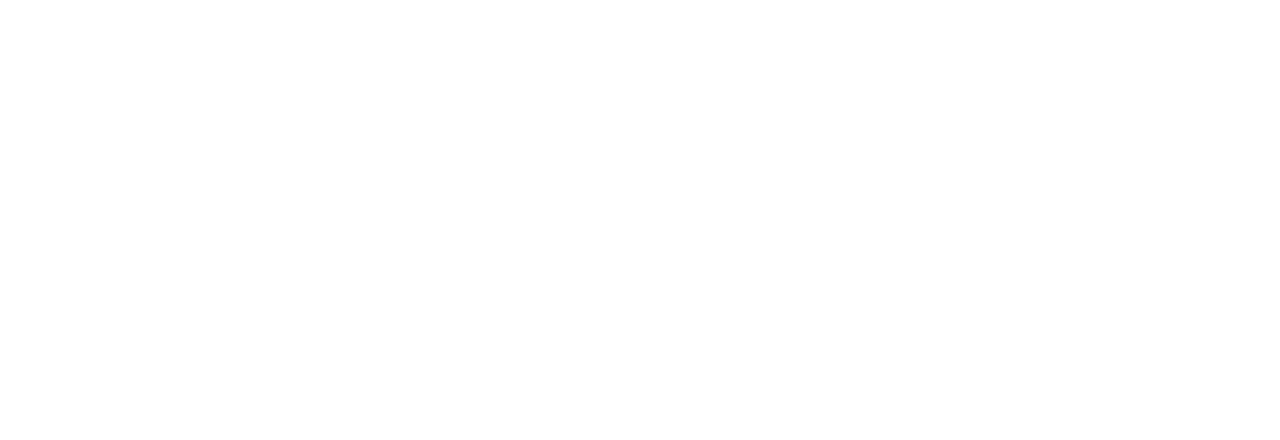
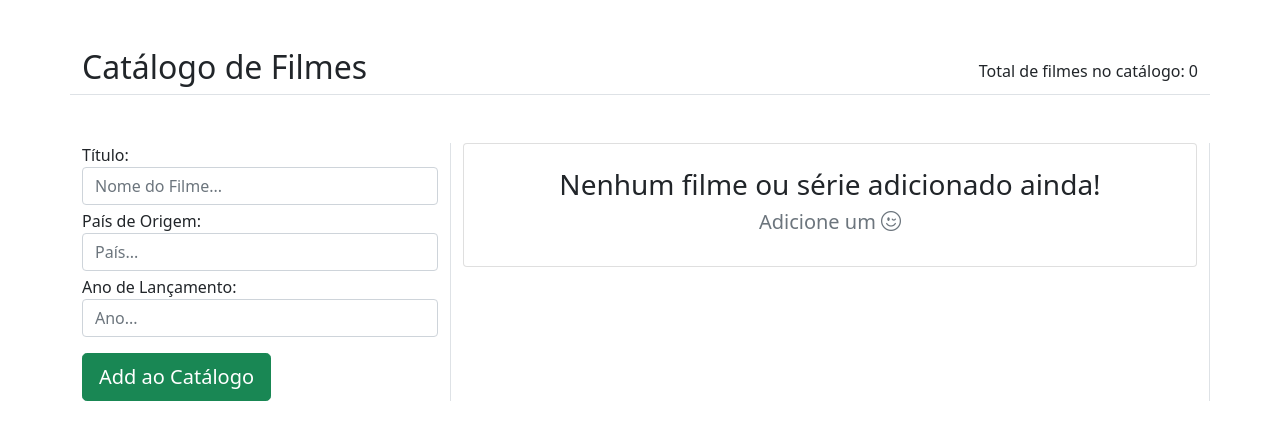
Before and after one commit to MaraisaFerreira/vue-catalog, a plain HTML site: page index.html in a window 1280 px wide. Drawn offline with nearby package versions, Linux system fonts and the light colour scheme.

Commit message:
fixed list

```diff
--- a/index.html
+++ b/index.html
@@ -73,7 +73,7 @@
 				</div>
 
 				<div class="col-8 border border-top-0 border-bottom-0 border-right-0">
-					<div class="contact" v-if="moviesList.length">
+					<div class="contact" v-if="moviesList ? moviesList.length : 0">
 						<div class="col-12 mb-2" v-for="movie in moviesList">
 							<div class="card">
 								<div class="card-body">
@@ -131,7 +131,11 @@
 
 				computed: {
 					counter() {
-						return `Total de filmes no catálogo: ${this.moviesList.length}`;
+						let count = 0
+						count = this.moviesList ? this.moviesList.length : 0;
+
+						return `Total de filmes no catálogo: ${count}`;
+
 					},
 				},
 
```
